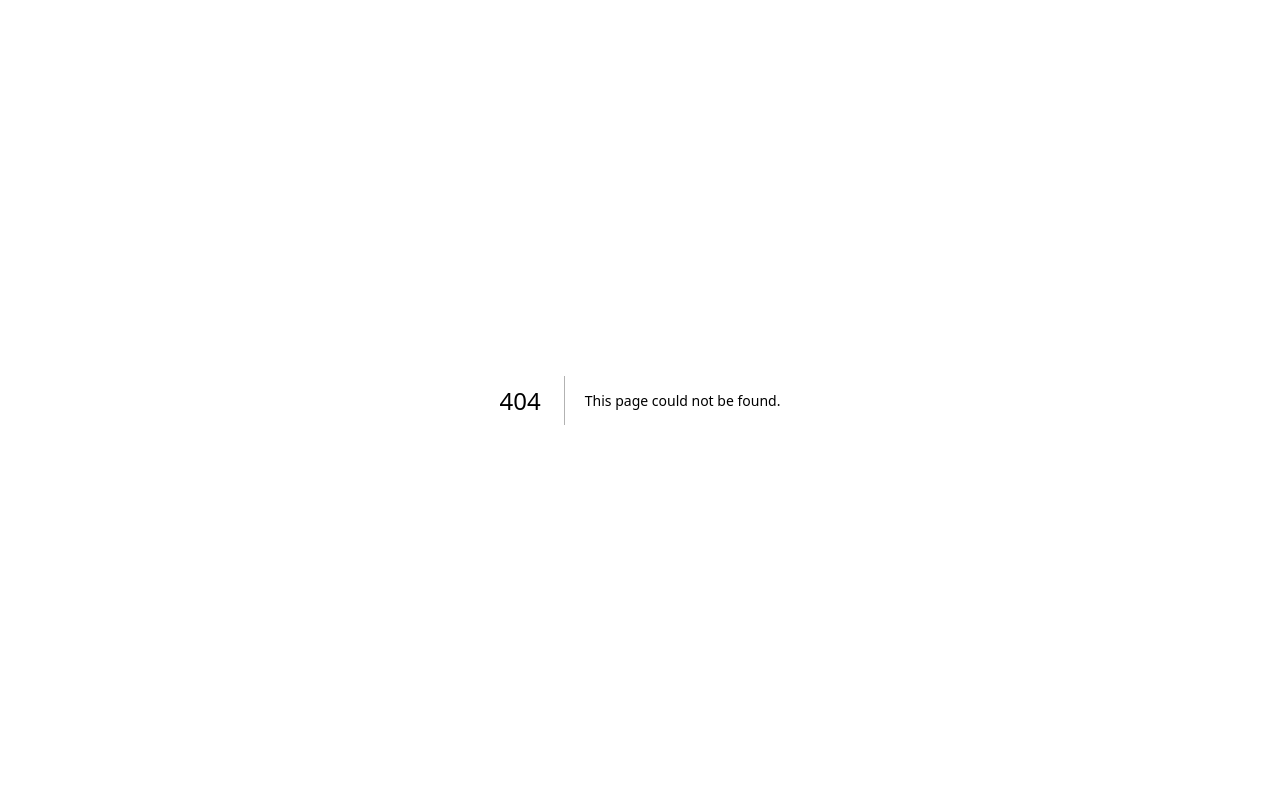
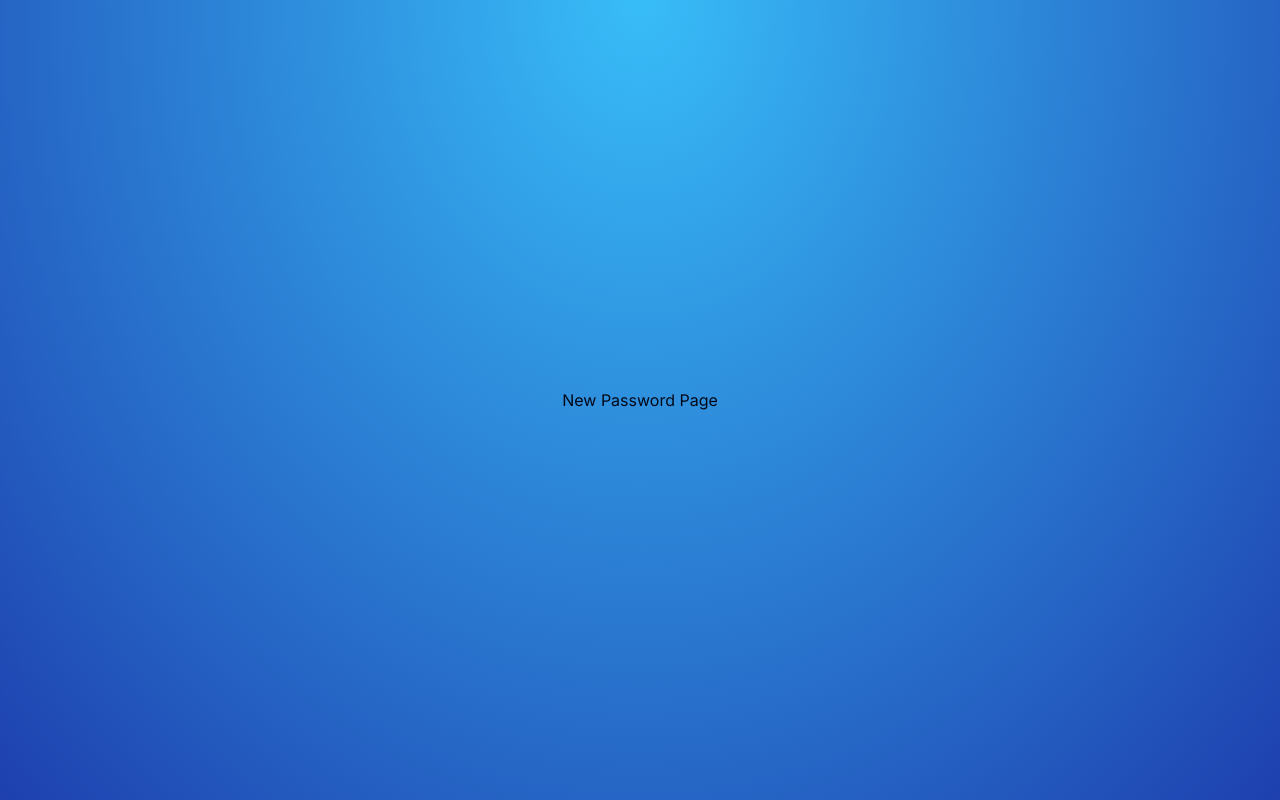
Before and after one commit to assilbekov/next-auth-course, a Next.js app: page /auth/new-password in a window 1280 px wide. Before the commit this address had no page. Built offline with nearby package versions, Linux system fonts and the light colour scheme.

Commit message:
NewPasswordPage added

```diff
--- /dev/null
+++ b/app/auth/new-password/page.tsx
@@ -0,0 +1,9 @@
+
+
+export default function NewPasswordPage() {
+  return (
+    <div>
+      <h1>New Password Page</h1>
+    </div>
+  )
+}
```
